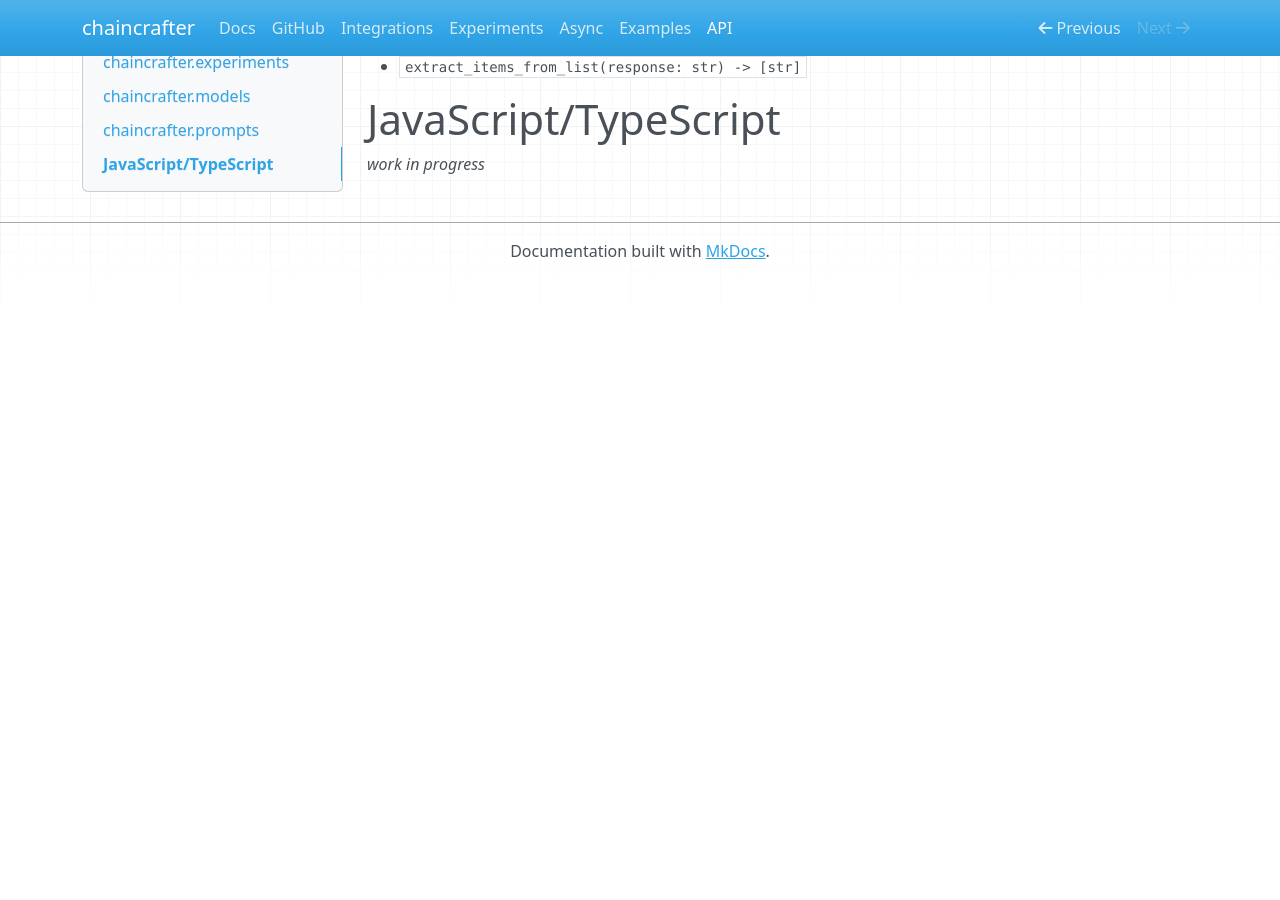
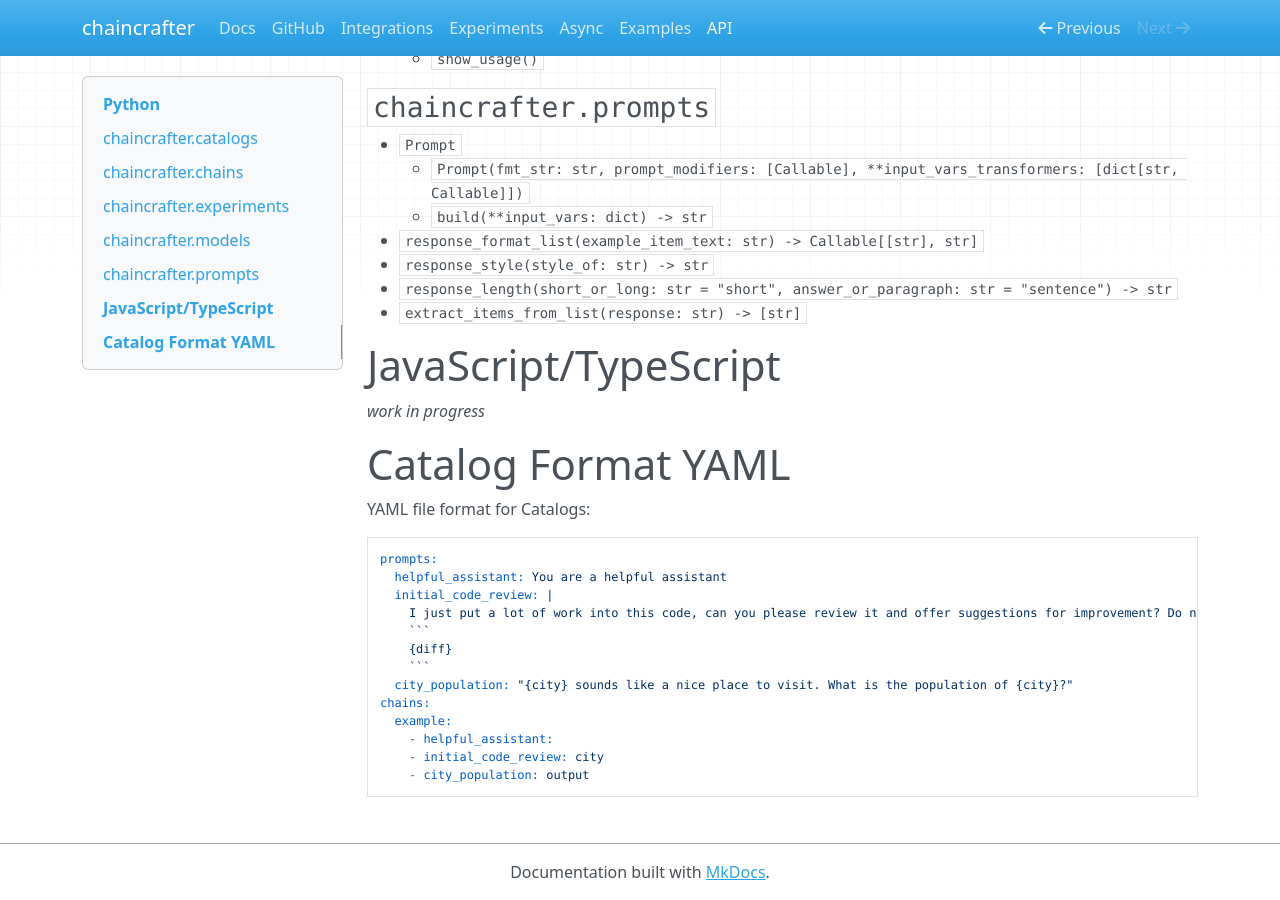
Before and after one commit to rudolfolah/chaincrafter, an MkDocs documentation site: the page built from docs/docs/docs/api.md, in a window 1280 px wide and 900 px high, scrolled down 1203 px. Built offline with MkDocs 1.6.1, drawn with Linux system fonts in a browser that asks for light colours; nearby versions of some CDN libraries; before the commit the page ends 1482 px from its top, so only the background shows below that; some of the changed text lies outside the part shown.

Commit message:
catalogs documentation

````diff
--- a/docs/docs/docs/api.md
+++ b/docs/docs/docs/api.md
@@ -1,4 +1,13 @@
 # Python
+
+## `chaincrafter.catalogs`
+A catalog is a collection of chains and prompts stored in a YAML file.
+
+- `Catalog`
+    - `load(path: str)`
+    - `get_chain(chain_id: str) -> Chain`
+    - `get_prompt(prompt_id: str, prompt_modifiers: [Callable] = [], **input_vars_transformers: [dict[str, Callable]]) -> Prompt`
+    - `__getitem__(prompt_id: str) -> Prompt`
 
 ## `chaincrafter.chains`
 - `Chain`
@@ -44,3 +53,22 @@
 # JavaScript/TypeScript
 
 *work in progress*
+
+# Catalog Format YAML
+YAML file format for Catalogs:
+
+```yaml
+prompts:
+  helpful_assistant: You are a helpful assistant
+  initial_code_review: |
+    I just put a lot of work into this code, can you please review it and offer suggestions for improvement? Do not write any code.
+    ```
+    {diff}
+    ```
+  city_population: "{city} sounds like a nice place to visit. What is the population of {city}?"
+chains:
+  example:
+    - helpful_assistant:
+    - initial_code_review: city
+    - city_population: output
+```
````
Also changed, not shown: docs/docs/docs/examples.md (+7 -1 lines), docs/docs/docs/index.md (+3 -0 lines).
